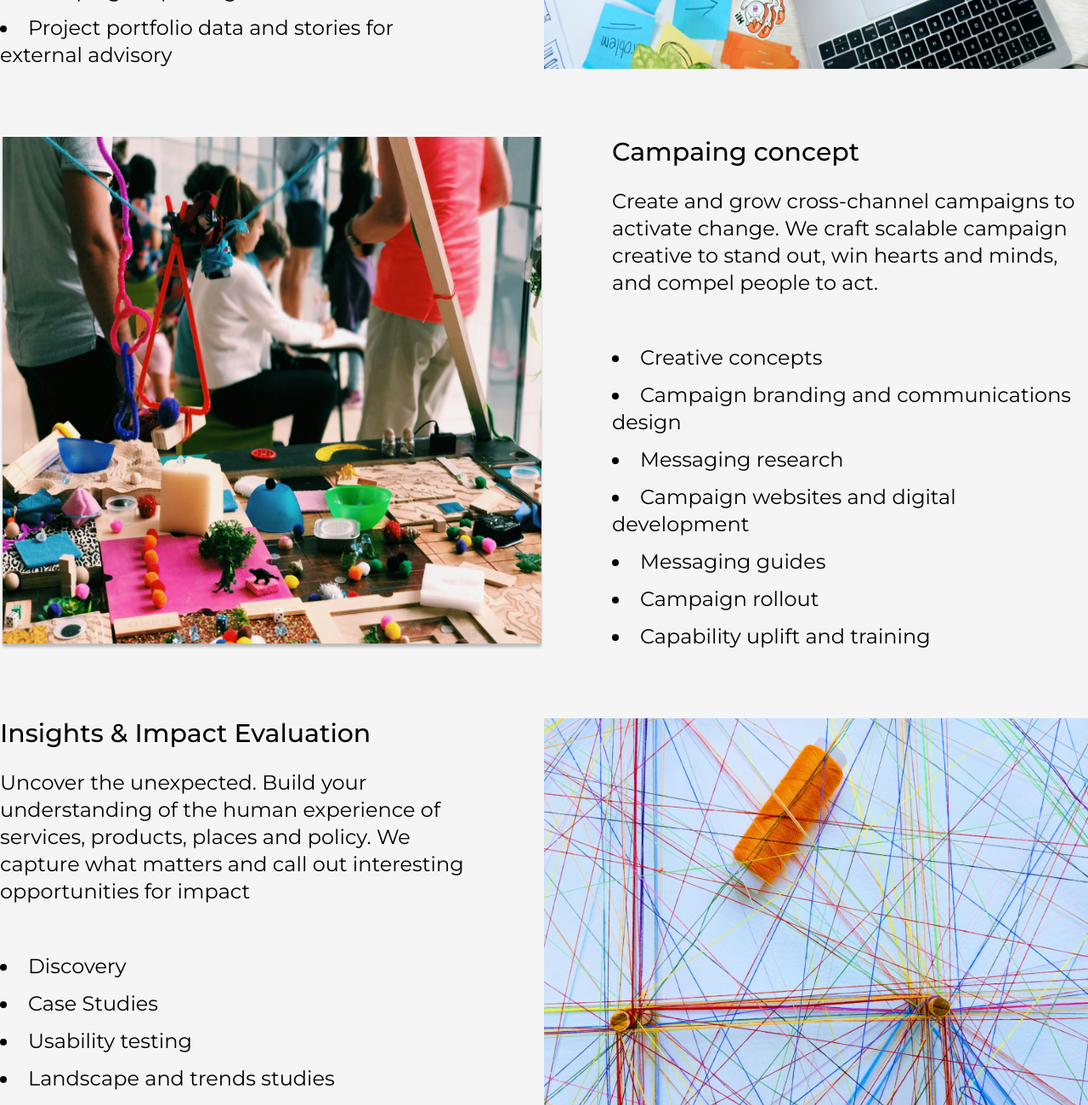
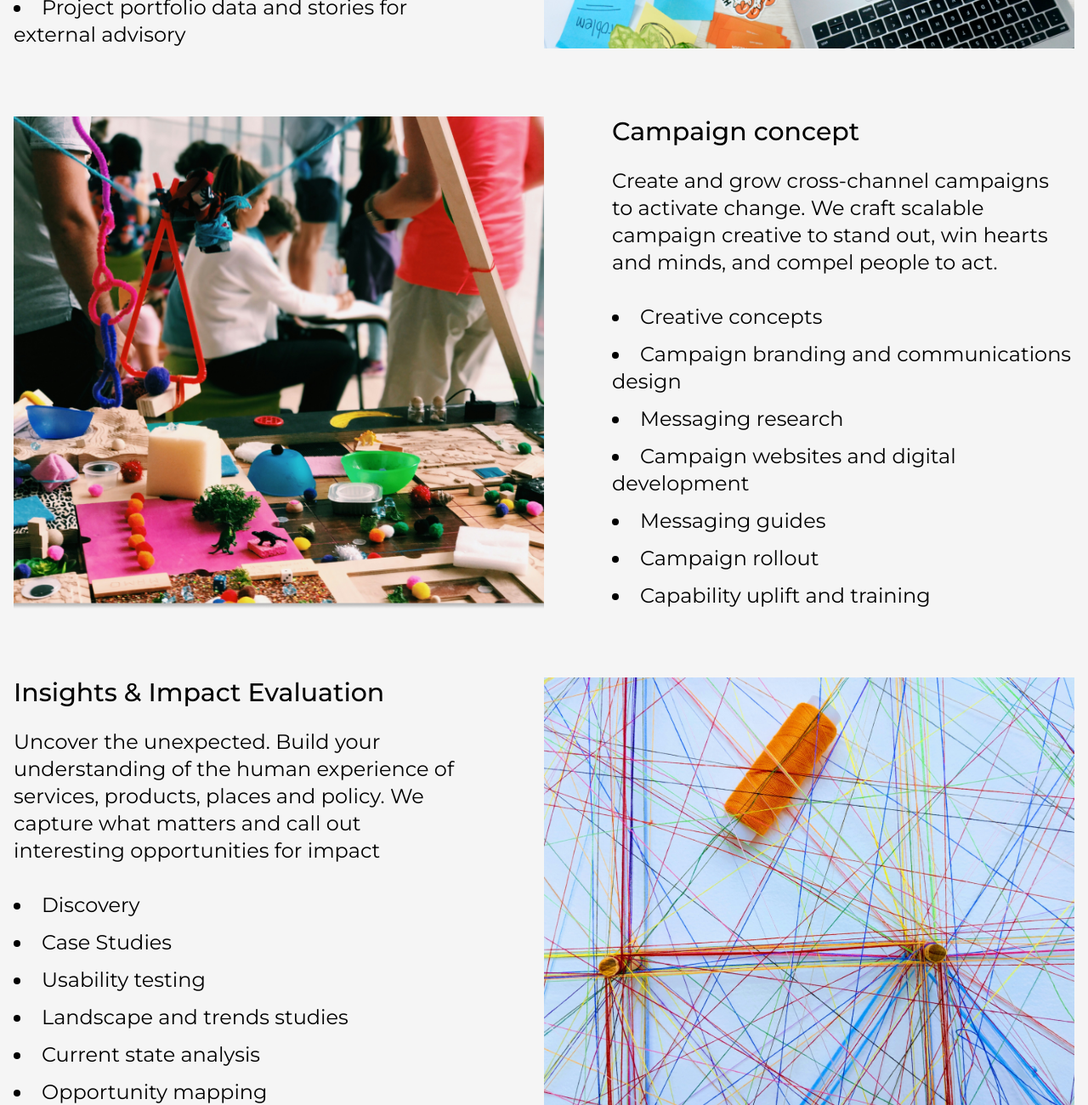
Before and after one commit to ImogenJade/onthepulse, a plain HTML site: page index.html in a window 1280 px wide. Shown: the part 2520-3820 px from the top of the page at 85% size. Drawn offline with nearby package versions, Linux system fonts and the light colour scheme.

Commit message:
feat: services responsive

```diff
--- a/index.html
+++ b/index.html
@@ -206,32 +206,37 @@
     </section>
 
     <!-- Services -->
-    <section id="services" class="bg-[#F5F5F5] pt-8 md:pt-24 pb-28">
+    <section
+      id="services"
+      class="bg-[#F5F5F5] pt-8 md:pt-24 pb-14 md:pb-28 px-4 md:pb-0"
+    >
       <h2
         class="uppercase text-center font-semibold text-2xl md:text-3xl lg:text-4xl xl:text-5xl"
       >
         Services
       </h2>
 
-      <div class="container mx-auto mt-14 pt-3">
+      <div class="container mx-auto mt-14 pt-0 md:pt-3">
         <!-- card: Insights & Impact Evaluation -->
-        <div class="card mt-20 flex">
+        <div class="card mt-14 md:mt-20 flex flex-col-reverse md:flex-row">
           <!-- Content -->
-          <div class="pr-20 w-1/2">
-            <h3 class="font-medium text-3xl">Communication Strategy</h3>
-            <p class="mt-6 text-2xl">
+          <div class="md:pr-20 md:w-1/2">
+            <h3 class="font-medium text-xl md:text-3xl mt-8 md:mt-0">
+              Communication Strategy
+            </h3>
+            <p class="mt-4 md:mt-6 text-lg md:text-2xl">
               Develop end-to-end campaign experiences from first click to
               conversion. We collaborate with you and your target communities to
               explore ideas, develop insights and identify the most effective
               ways to make change.
             </p>
-            <ul class="text-2xl list-disc list-inside mt-14">
-              <li class="mt-3">Campaign strategy</li>
-              <li class="mt-3">Internal/External audience research</li>
-              <li class="mt-3">Messaging research</li>
-              <li class="mt-3">Co-creation campaign workshops</li>
-              <li class="mt-3">Campaign reporting and measurement</li>
-              <li class="mt-3">
+            <ul class="text-lg md:text-2xl list-disc list-inside mt-4 md:mt-8">
+              <li class="md:mt-3">Campaign strategy</li>
+              <li class="md:mt-3">Internal/External audience research</li>
+              <li class="md:mt-3">Messaging research</li>
+              <li class="md:mt-3">Co-creation campaign workshops</li>
+              <li class="md:mt-3">Campaign reporting and measurement</li>
+              <li class="md:mt-3">
                 Project portfolio data and stories for external advisory
               </li>
             </ul>
@@ -241,52 +246,64 @@
           <img
             src="images/strategic-planning.png"
             alt="Team strategic planning"
-            class="w-1/2"
+            class="object-cover h-56 sm:h-96 xl:h-auto w-full md:w-1/2"
           />
         </div>
 
         <!-- card: Campaign Concept -->
-        <div class="card mt-20 flex flex-row-reverse">
+        <div
+          class="card mt-14 md:mt-20 flex flex-col-reverse md:flex-row-reverse"
+        >
           <!-- Content -->
-          <div class="pl-20 w-1/2">
-            <h3 class="font-medium text-3xl">Campaing concept</h3>
-            <p class="text-2xl mt-6">
+          <div class="md:pl-20 md:w-1/2">
+            <h3 class="font-medium text-xl md:text-3xl mt-8 md:mt-0">
+              Campaign concept
+            </h3>
+            <p class="mt-4 md:mt-6 text-lg md:text-2xl">
               Create and grow cross-channel campaigns to activate change. We
               craft scalable campaign creative to stand out, win hearts and
               minds, and compel people to act.
             </p>
-            <ul class="text-2xl list-disc list-inside mt-14">
-              <li class="mt-3">Creative concepts</li>
-              <li class="mt-3">Campaign branding and communications design</li>
-              <li class="mt-3">Messaging research</li>
-              <li class="mt-3">Campaign websites and digital development</li>
-              <li class="mt-3">Messaging guides</li>
-              <li class="mt-3">Campaign rollout</li>
-              <li class="mt-3">Capability uplift and training</li>
+            <ul class="text-lg md:text-2xl list-disc list-inside mt-4 md:mt-8">
+              <li class="md:mt-3">Creative concepts</li>
+              <li class="md:mt-3">
+                Campaign branding and communications design
+              </li>
+              <li class="md:mt-3">Messaging research</li>
+              <li class="md:mt-3">Campaign websites and digital development</li>
+              <li class="md:mt-3">Messaging guides</li>
+              <li class="md:mt-3">Campaign rollout</li>
+              <li class="md:mt-3">Capability uplift and training</li>
             </ul>
           </div>
 
           <!-- Image 2 -->
-          <img src="images/concept.png" alt="concept" class="w-1/2" />
+          <img
+            src="images/concept.png"
+            alt="concept"
+            class="object-cover h-56 sm:h-96 xl:h-auto w-full md:w-1/2"
+          />
         </div>
 
         <!-- card: Communication Strategy -->
-        <div class="card mt-20 flex">
+        <div class="card mt-14 md:mt-20 flex flex-col-reverse md:flex-row">
           <!-- Content -->
-          <div class="pr-20 w-1/2">
-            <h3 class="font-medium text-3xl">Insights & Impact Evaluation</h3>
-            <p class="mt-6 text-2xl">
+          <div class="md:pr-20 md:w-1/2">
+            <h3 class="font-medium text-xl md:text-3xl mt-8 md:mt-0">
+              Insights & Impact Evaluation
+            </h3>
+            <p class="mt-4 md:mt-6 text-lg md:text-2xl">
               Uncover the unexpected. Build your understanding of the human
               experience of services, products, places and policy. We capture
               what matters and call out interesting opportunities for impact
             </p>
-            <ul class="text-2xl list-disc list-inside mt-14">
-              <li class="mt-3">Discovery</li>
-              <li class="mt-3">Case Studies</li>
-              <li class="mt-3">Usability testing</li>
-              <li class="mt-3">Landscape and trends studies</li>
-              <li class="mt-3">Current state analysis</li>
-              <li class="mt-3">Opportunity mapping</li>
+            <ul class="text-lg md:text-2xl list-disc list-inside mt-4 md:mt-8">
+              <li class="md:mt-3">Discovery</li>
+              <li class="md:mt-3">Case Studies</li>
+              <li class="md:mt-3">Usability testing</li>
+              <li class="md:mt-3">Landscape and trends studies</li>
+              <li class="md:mt-3">Current state analysis</li>
+              <li class="md:mt-3">Opportunity mapping</li>
             </ul>
           </div>
 
@@ -294,7 +311,7 @@
           <img
             src="images/threads.png"
             alt="Team strategic planning"
-            class="w-1/2"
+            class="object-cover h-56 sm:h-96 xl:h-auto w-full md:w-1/2"
           />
         </div>
       </div>
```
